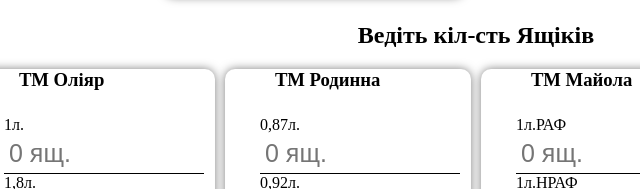
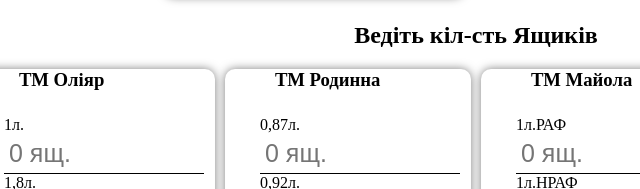
Before and after one commit to Don-Stepan/RostikForms, a plain HTML site: page index.html in a window 1280 px wide. Shown: the part 226-415 px from the top of the page, 164-804 px from the left. Drawn offline with Linux system fonts and the light colour scheme.

Commit message:
VerstkaFinish1

```diff
--- a/index.html
+++ b/index.html
@@ -30,7 +30,7 @@
             </select>
         </div>
 
-        <h2>Ведіть кіл-сть Ящіків</h2>
+        <h2>Ведіть кіл-сть Ящиків</h2>
 
         <div class="blockForms">
 
```
